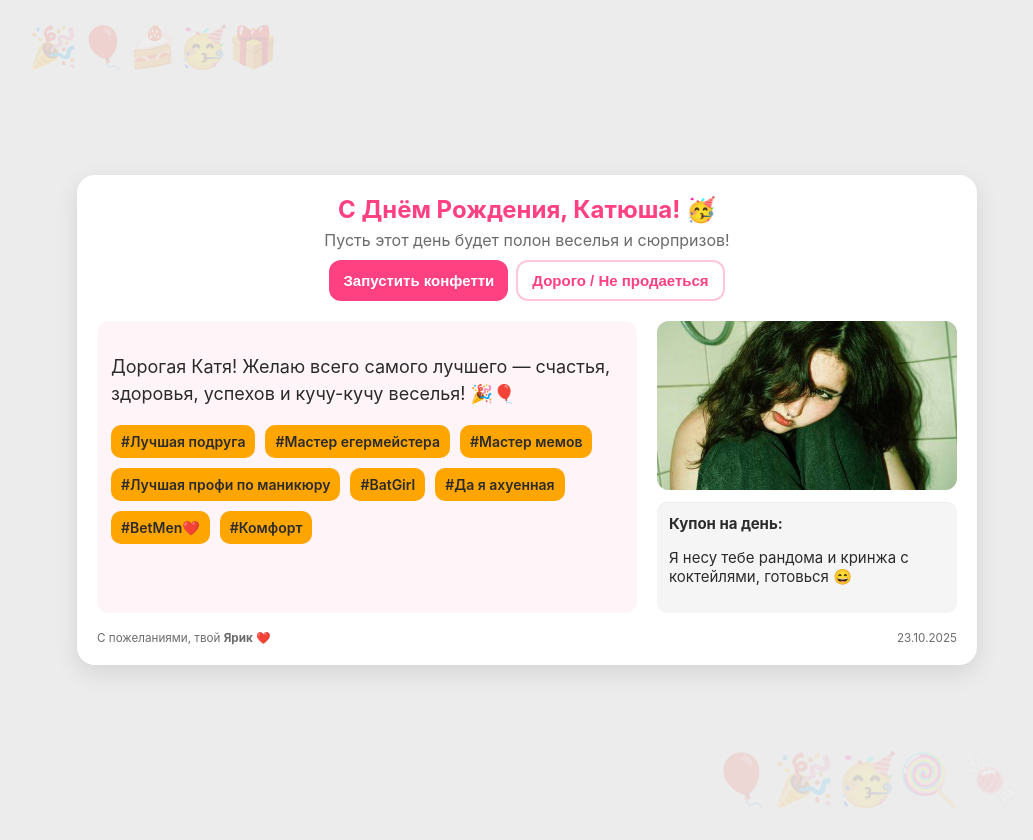
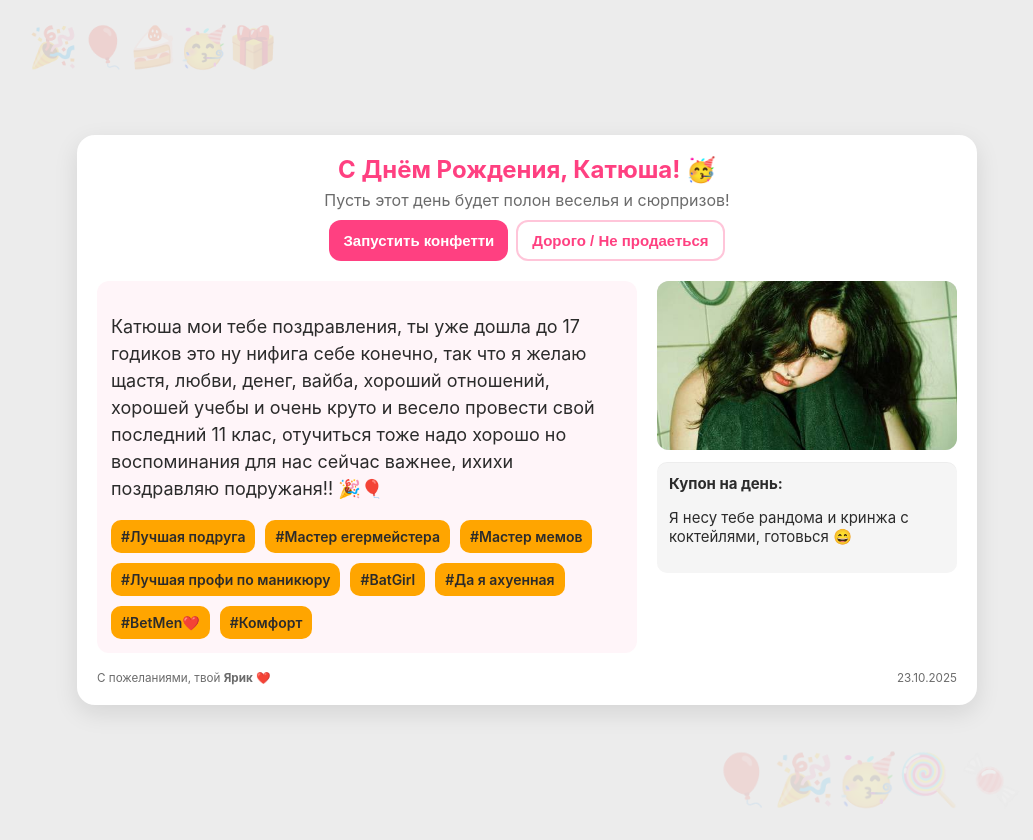
Before and after one commit to MUXA42ty/katya..., a plain HTML site: page index.html in a window 1280 px wide. Shown: the whole page, without its empty margins (113-1146 px from the left). Drawn offline with Linux system fonts and the light colour scheme.

Commit message:
Update index.html

```diff
--- a/index.html
+++ b/index.html
@@ -211,7 +211,7 @@ small {color:var(--muted);}
 <div class="grid">
 <div class="left">
   <div class="message">
-    <p>Дорогая Катя! Желаю всего самого лучшего — счастья, здоровья, успехов и кучу-кучу веселья! 🎉🎈</p>
+    <p>Катюша мои тебе поздравления, ты уже дошла до 17 годиков это ну нифига себе конечно, так что я желаю щастя, любви, денег, вайба, хороший отношений, хорошей учебы и очень круто и весело провести свой последний 11 клас, отучиться тоже надо хорошо но воспоминания для нас сейчас важнее, ихихи поздравляю подружаня!! 🎉🎈</p>
   </div>
   <div class="badges">
     <div class="badge">#Лучшая подруга</div>
```
